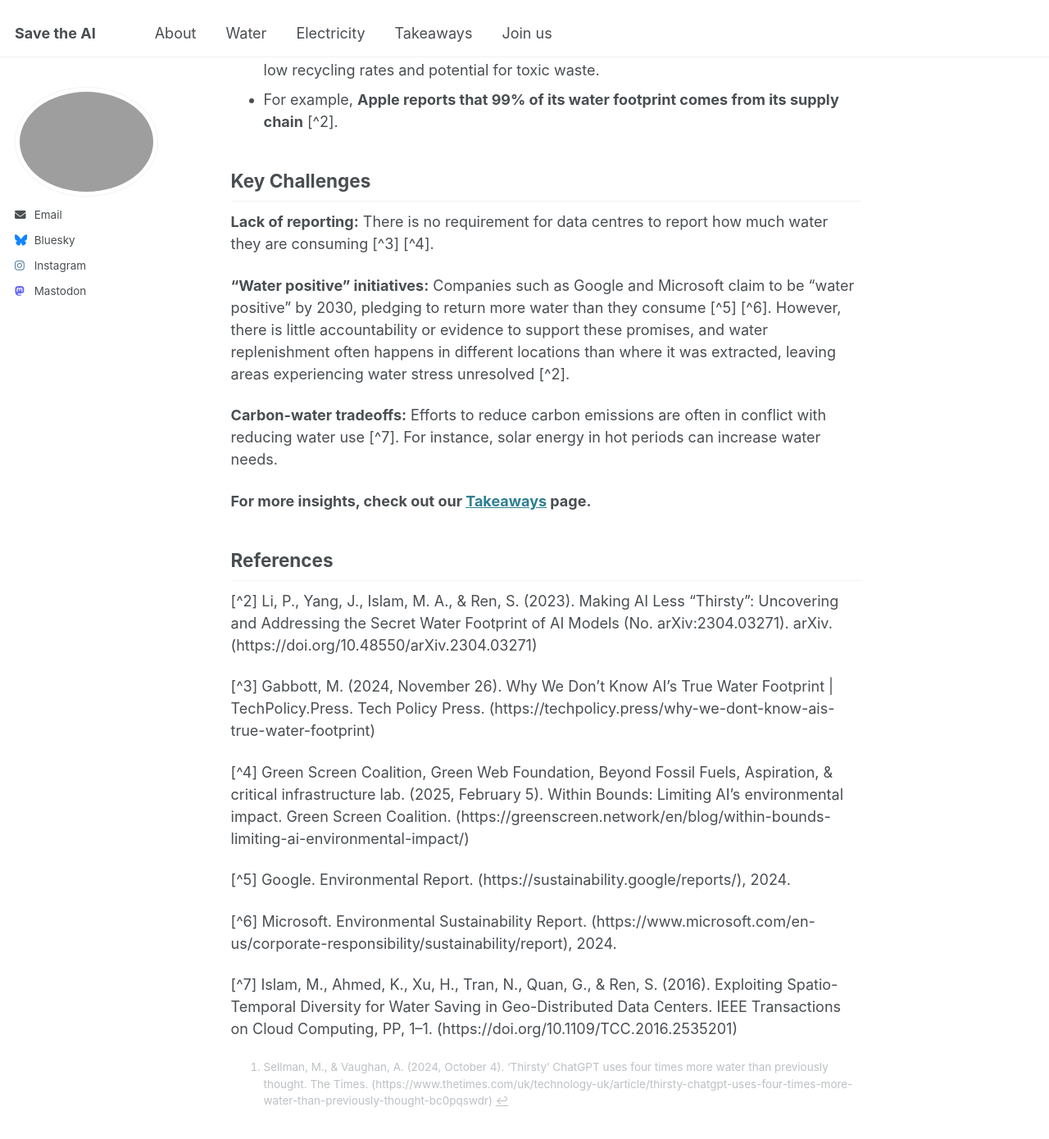
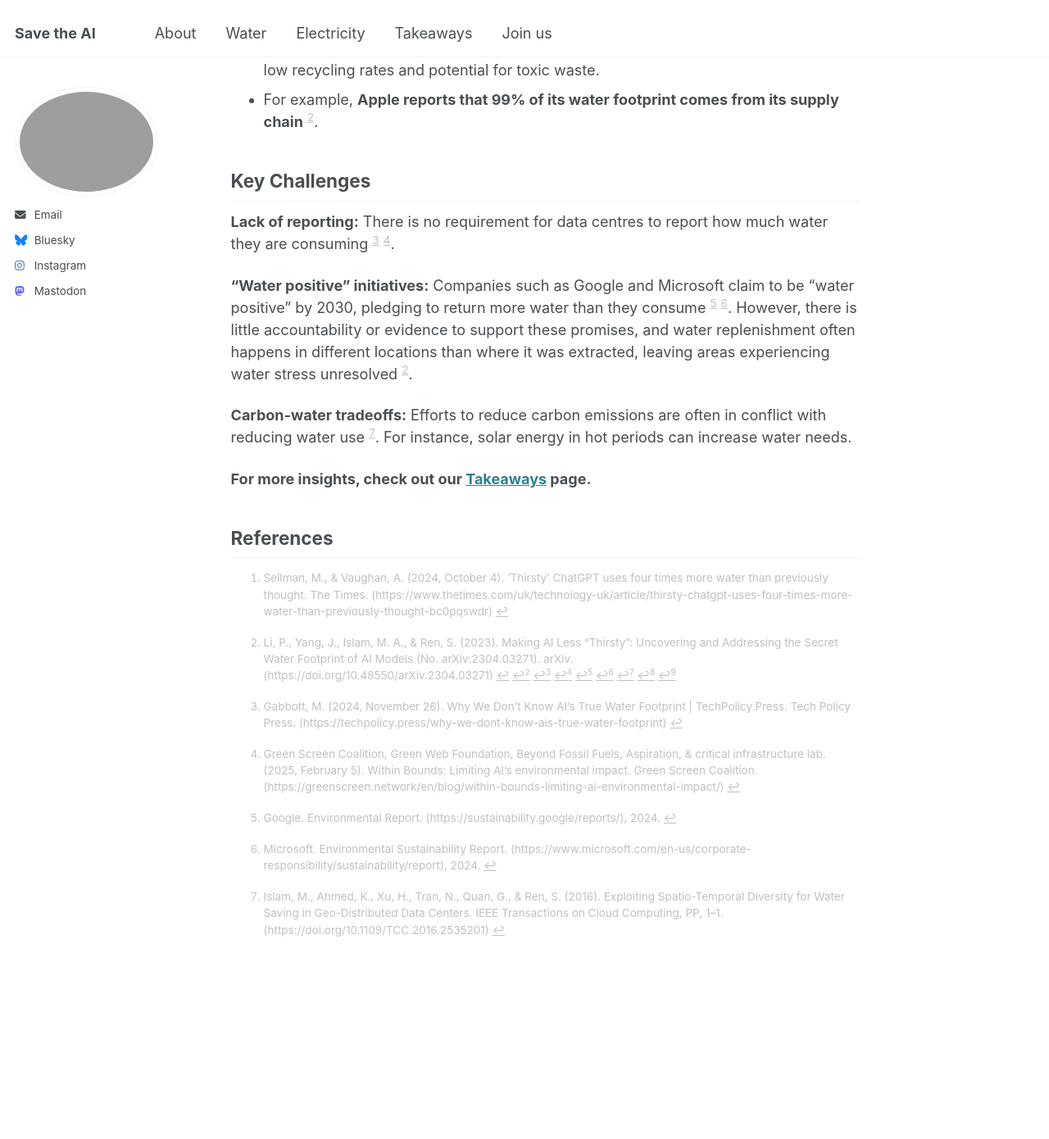
Before and after one commit to JustSustainabilityDesign/savetheAI, a Jekyll site: the page built from _pages/water.md, in a window 1280 px wide and 1400 px high, scrolled down 1457 px. Shown: the top 1390 px of the window at 82% size. Built offline with Jekyll 4.4.1, drawn with Linux system fonts in a browser that asks for light colours; some of the changed text lies outside the part shown.

```diff
--- a/_pages/water.md
+++ b/_pages/water.md
@@ -46,14 +46,14 @@ Supply Chain Water for Manufacturing (Scope 3)
 ## References
 [^1]: Sellman, M., & Vaughan, A. (2024, October 4). ‘Thirsty’ ChatGPT uses four times more water than previously thought. The Times. (https://www.thetimes.com/uk/technology-uk/article/thirsty-chatgpt-uses-four-times-more-water-than-previously-thought-bc0pqswdr)
 
-[^2] Li, P., Yang, J., Islam, M. A., & Ren, S. (2023). Making AI Less “Thirsty”: Uncovering and Addressing the Secret Water Footprint of AI Models (No. arXiv:2304.03271). arXiv. (https://doi.org/10.48550/arXiv.2304.03271)
+[^2]: Li, P., Yang, J., Islam, M. A., & Ren, S. (2023). Making AI Less “Thirsty”: Uncovering and Addressing the Secret Water Footprint of AI Models (No. arXiv:2304.03271). arXiv. (https://doi.org/10.48550/arXiv.2304.03271)
 
-[^3] Gabbott, M. (2024, November 26). Why We Don’t Know AI’s True Water Footprint \| TechPolicy.Press. Tech Policy Press. (https://techpolicy.press/why-we-dont-know-ais-true-water-footprint)
+[^3]: Gabbott, M. (2024, November 26). Why We Don’t Know AI’s True Water Footprint \| TechPolicy.Press. Tech Policy Press. (https://techpolicy.press/why-we-dont-know-ais-true-water-footprint)
 
-[^4] Green Screen Coalition, Green Web Foundation, Beyond Fossil Fuels, Aspiration, & critical infrastructure lab. (2025, February 5). Within Bounds: Limiting AI’s environmental impact. Green Screen Coalition. (https://greenscreen.network/en/blog/within-bounds-limiting-ai-environmental-impact/)
+[^4]: Green Screen Coalition, Green Web Foundation, Beyond Fossil Fuels, Aspiration, & critical infrastructure lab. (2025, February 5). Within Bounds: Limiting AI’s environmental impact. Green Screen Coalition. (https://greenscreen.network/en/blog/within-bounds-limiting-ai-environmental-impact/)
 
-[^5] Google. Environmental Report. (https://sustainability.google/reports/), 2024.
+[^5]: Google. Environmental Report. (https://sustainability.google/reports/), 2024.
 
-[^6] Microsoft. Environmental Sustainability Report. (https://www.microsoft.com/en-us/corporate-responsibility/sustainability/report), 2024.
+[^6]: Microsoft. Environmental Sustainability Report. (https://www.microsoft.com/en-us/corporate-responsibility/sustainability/report), 2024.
 
-[^7] Islam, M., Ahmed, K., Xu, H., Tran, N., Quan, G., & Ren, S. (2016). Exploiting Spatio-Temporal Diversity for Water Saving in Geo-Distributed Data Centers. IEEE Transactions on Cloud Computing, PP, 1–1. (https://doi.org/10.1109/TCC.2016.2535201)
+[^7]: Islam, M., Ahmed, K., Xu, H., Tran, N., Quan, G., & Ren, S. (2016). Exploiting Spatio-Temporal Diversity for Water Saving in Geo-Distributed Data Centers. IEEE Transactions on Cloud Computing, PP, 1–1. (https://doi.org/10.1109/TCC.2016.2535201)
```
